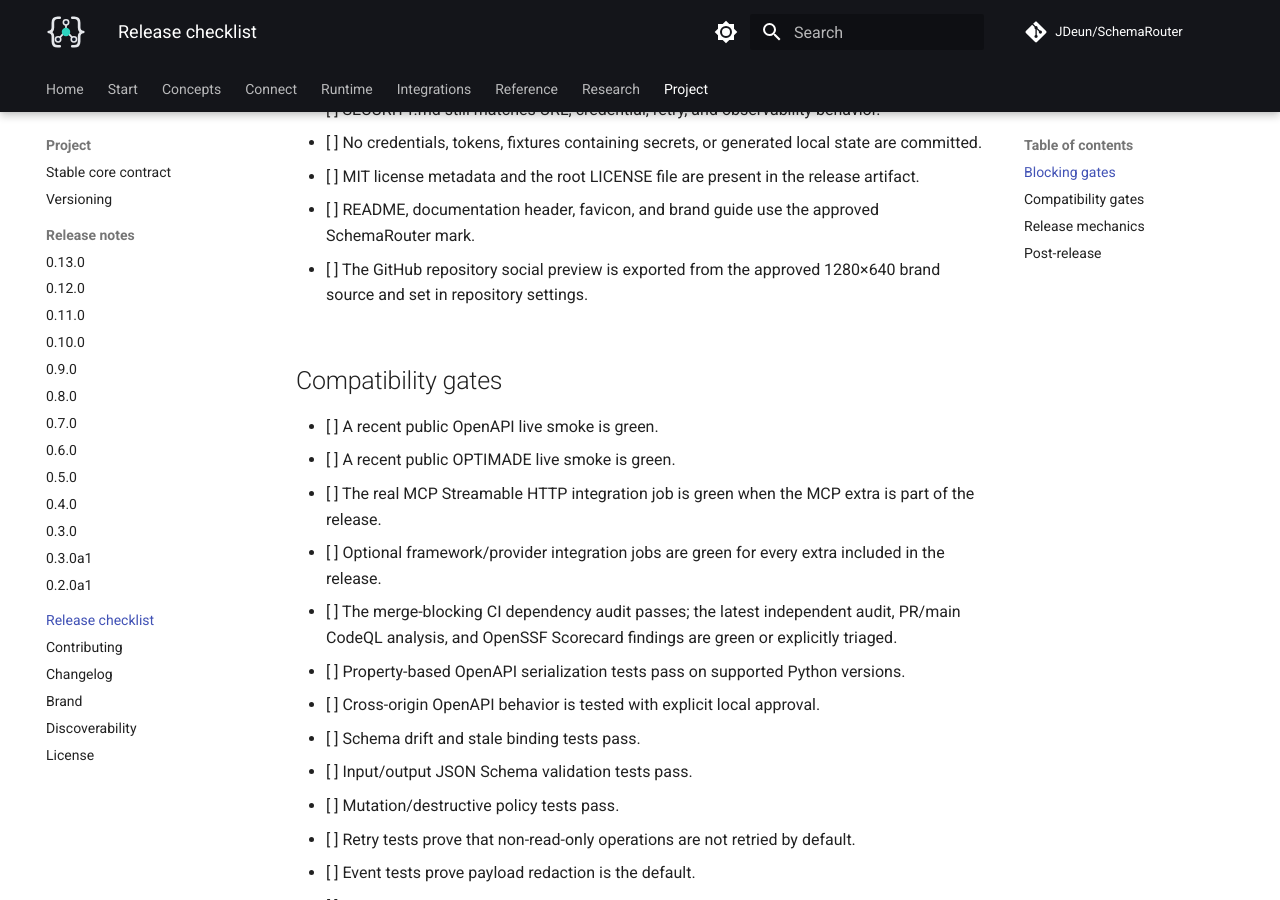
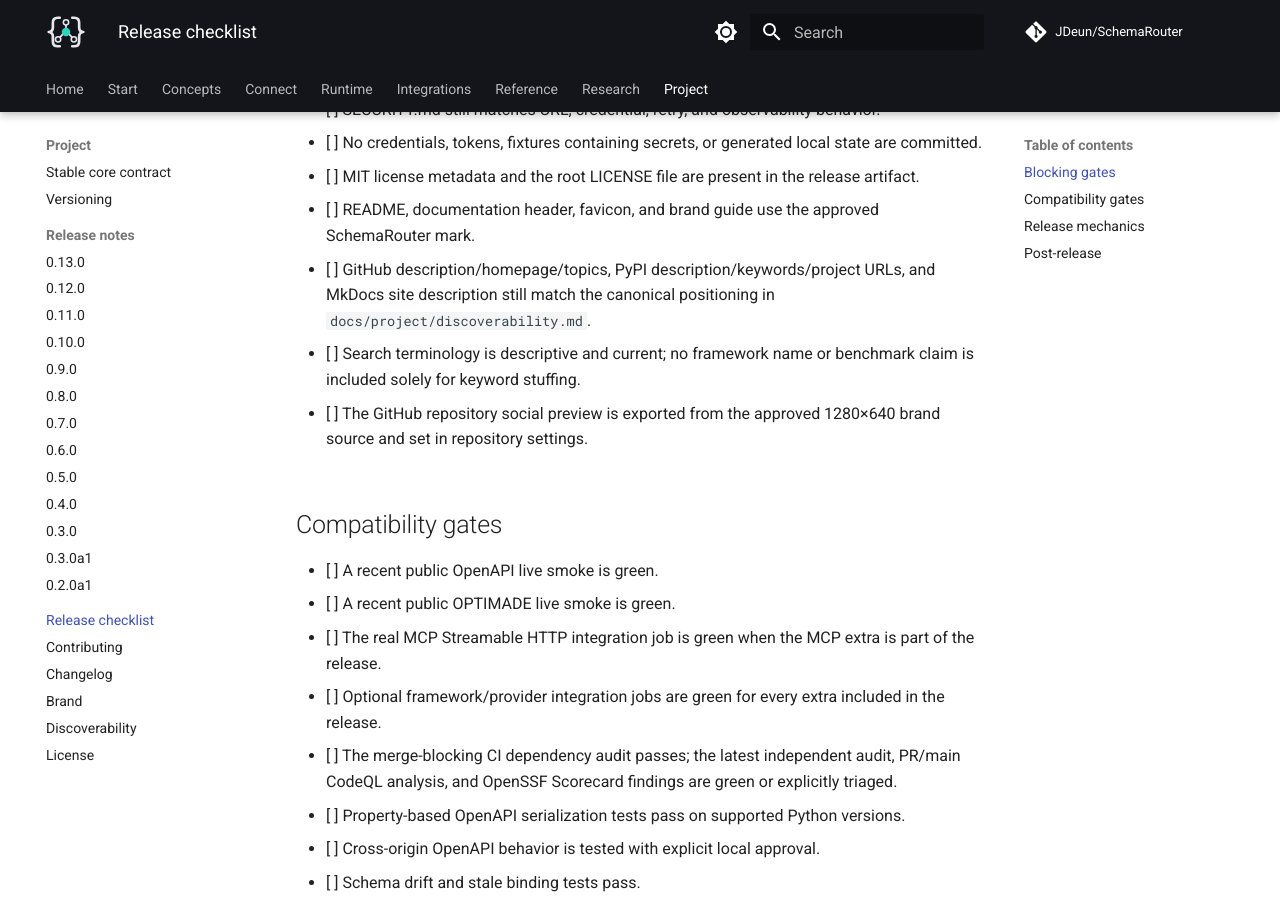
Before and after one commit to JDeun/SchemaRouter, an MkDocs documentation site: the page built from docs/release-checklist.md, in a window 1280 px wide and 900 px high, scrolled down 952 px. Built offline with MkDocs 1.6.1 and Material for MkDocs 9.7.7, drawn with Linux system fonts in a browser that asks for light colours; comment, search, counter and statistics services are not loaded.

Commit message:
docs: add discoverability checks to releases

```diff
--- a/docs/release-checklist.md
+++ b/docs/release-checklist.md
@@ -26,6 +26,8 @@ Use this checklist before promoting a SchemaRouter alpha, beta, release candidat
 - [ ] No credentials, tokens, fixtures containing secrets, or generated local state are committed.
 - [ ] MIT license metadata and the root LICENSE file are present in the release artifact.
 - [ ] README, documentation header, favicon, and brand guide use the approved SchemaRouter mark.
+- [ ] GitHub description/homepage/topics, PyPI description/keywords/project URLs, and MkDocs site description still match the canonical positioning in `docs/project/discoverability.md`.
+- [ ] Search terminology is descriptive and current; no framework name or benchmark claim is included solely for keyword stuffing.
 - [ ] The GitHub repository social preview is exported from the approved 1280×640 brand source and set in repository settings.
 
 ## Compatibility gates
```
